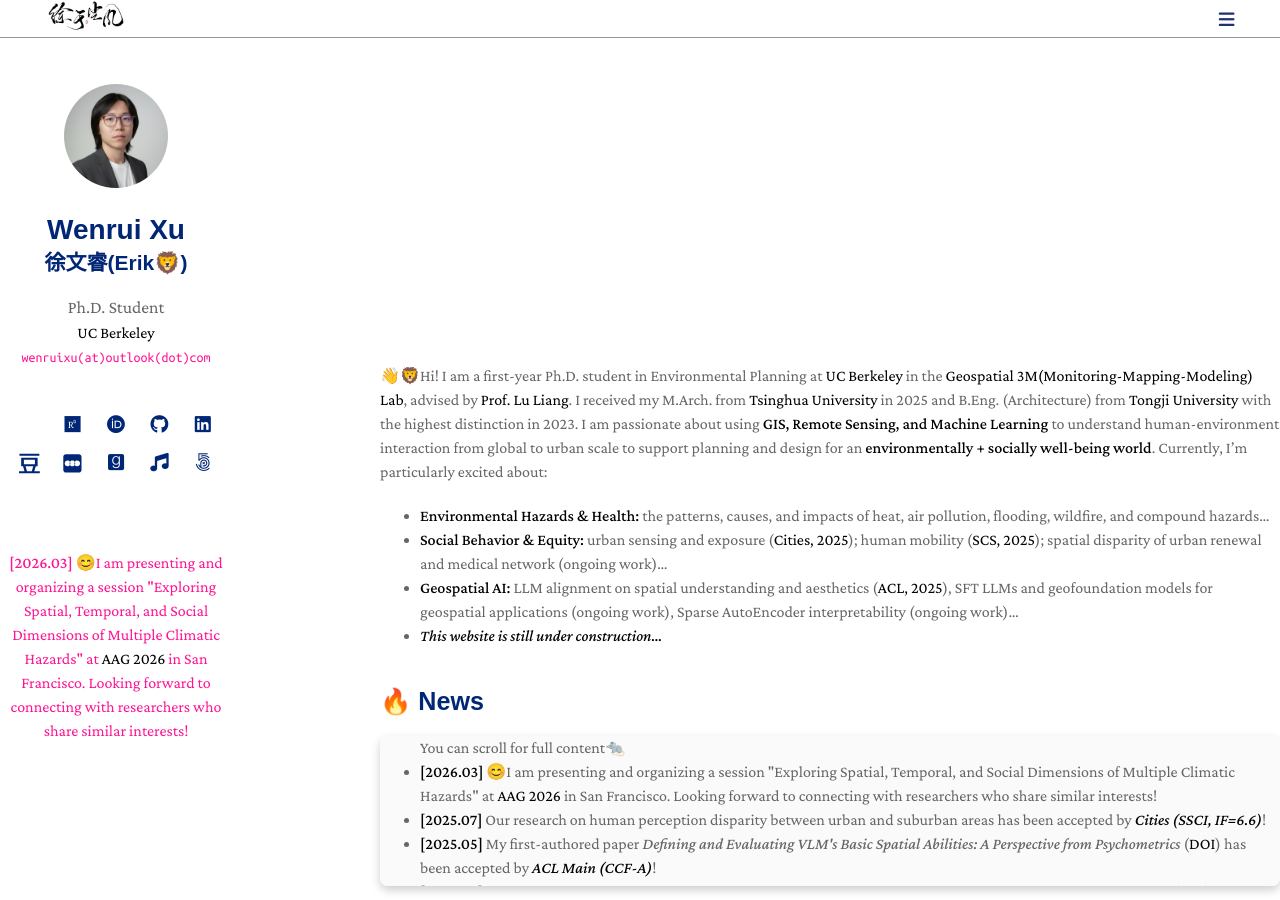
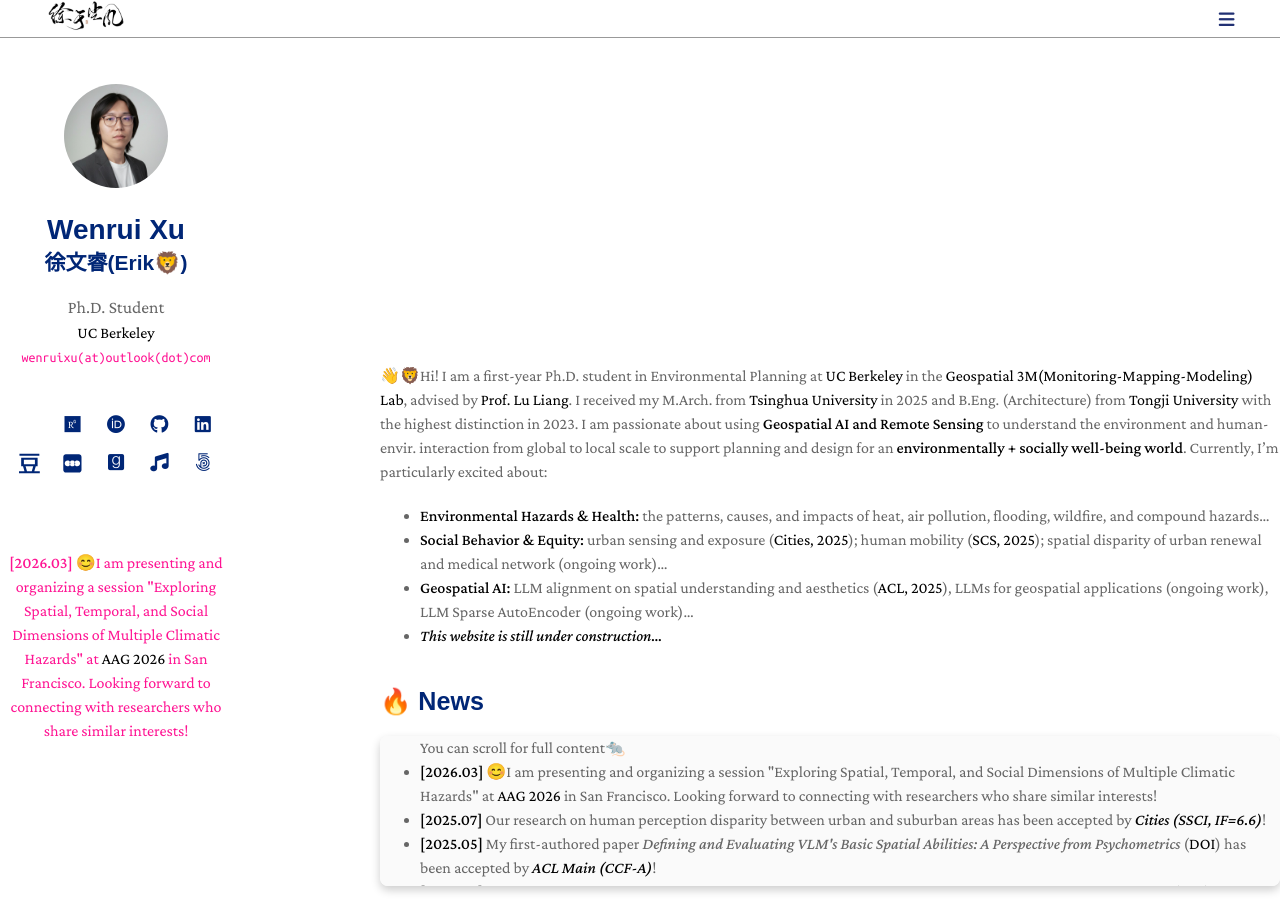
Before and after one commit to ruaruaxu/ruaruaxu.github.io, a Jekyll site: the page built from index.md, in a window 1280 px wide and 900 px high. Built offline with Jekyll 4.4.1, drawn with Linux system fonts in a browser that asks for light colours; a style sheet for code colours, icons or effects is not loaded.

Commit message:
Update homepage bio and CV PDF
Reword homepage introduction for clarity: replace “GIS, Remote Sensing, and Machine Learning” with “Geospatial AI and Remote Sensing,” change “global to urban” phrasing to “global to local,” and simplify the Geospatial AI bullet to focus on LLMs for geospatial applications and LLM Sparse AutoEncoder. Also update the binary curriculum_vitae.pdf in assets/files.

```diff
--- a/index.md
+++ b/index.md
@@ -147,11 +147,11 @@
 
 👋🦁Hi! I am a first-year Ph.D. student in Environmental Planning at [UC Berkeley](https://www.berkeley.edu/) in the [Geospatial 3M(Monitoring-Mapping-Modeling) Lab](https://sites.google.com/site/liang3mlab/home), advised by [Prof. Lu Liang](https://sites.google.com/site/liang3mlab/people/prof-lu-liang). I received my M.Arch. from [Tsinghua University](https://www.tsinghua.edu.cn/en/) in 2025 and B.Eng. (Architecture) from [Tongji University](https://caup.tongji.edu.cn/caupen/main.htm) with the highest distinction in 2023.
 <!-- I also work closely with [Prof. Emma Pierson](https://people.eecs.berkeley.edu/~emmapierson/) (Berkeley EECS) -->
-I am passionate about using **GIS, Remote Sensing, and Machine Learning** to understand human-environment interaction from global to urban scale to support planning and design for an **environmentally + socially well-being world**. Currently, I'm particularly excited about:
+I am passionate about using **Geospatial AI and Remote Sensing** to understand the environment and human-envir. interaction from global to local scale to support planning and design for an **environmentally + socially well-being world**. Currently, I'm particularly excited about:
 
 - **Environmental Hazards & Health:** the patterns, causes, and impacts of heat, air pollution, flooding, wildfire, and compound hazards...
 - **Social Behavior & Equity:** urban sensing and exposure ([Cities, 2025](https://wenruixu.com/assets/files/publication/j.cities.2025.106278.pdf)); human mobility ([SCS, 2025](https://wenruixu.com/assets/files/publication/xuSpatiotemporalImpactsPurposespecific2025.pdf)); spatial disparity of urban renewal and medical network (ongoing work)...
-- **Geospatial AI:** LLM alignment on spatial understanding and aesthetics ([ACL, 2025](https://aclanthology.org/2025.acl-long.567/)), SFT LLMs and geofoundation models for geospatial applications (ongoing work), Sparse AutoEncoder interpretability (ongoing work)...
+- **Geospatial AI:** LLM alignment on spatial understanding and aesthetics ([ACL, 2025](https://aclanthology.org/2025.acl-long.567/)), LLMs for geospatial applications (ongoing work), LLM Sparse AutoEncoder (ongoing work)...
 - ***This website is still under construction...***
  <br>
 
```
Also changed, not shown: 1 other file.
